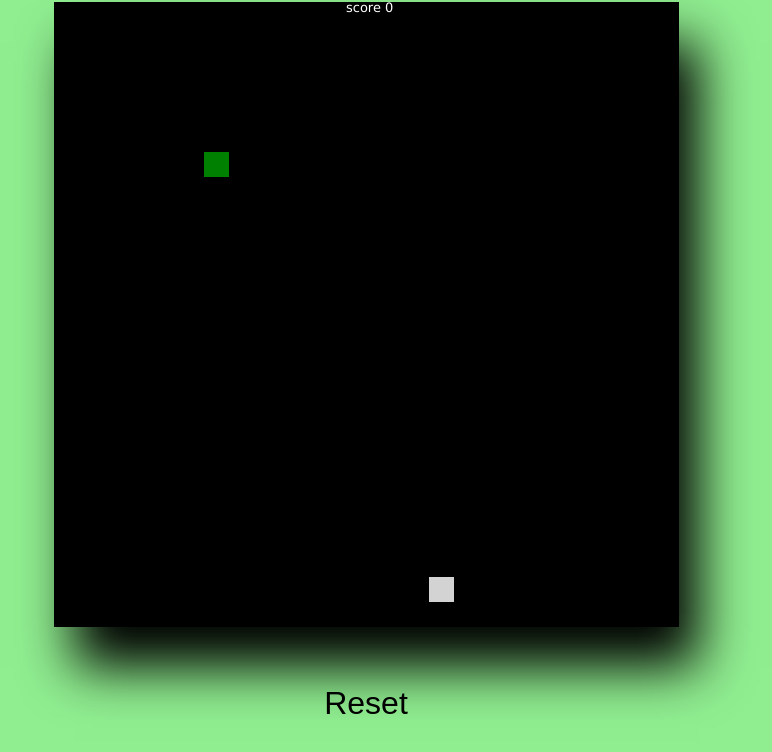
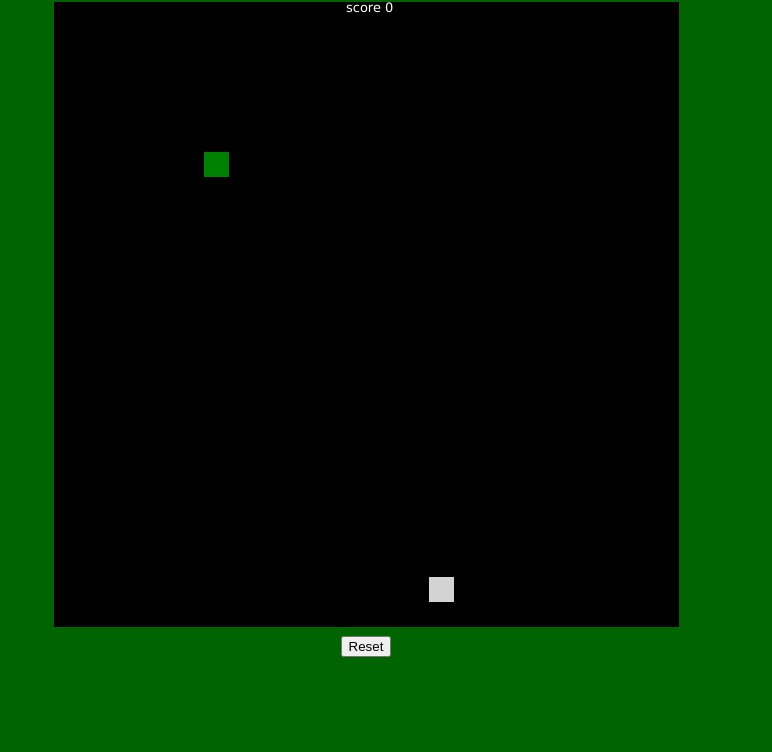
Before and after one commit to dzambr13/Project-1, a plain HTML site: page empty.html in a window 1280 px wide. Shown: the part 90-842 px from the top of the page, without its empty margins (274-1046 px from the left). After the commit the page ends 800 px from the top, so only its background shows below. Drawn offline with Linux system fonts and the light colour scheme.

Commit message:
Added body into css with font style, text aligned in the center, and changed background color

```diff
--- a/game.css
+++ b/game.css
@@ -1,23 +1,5 @@
 body {
     font-family:Impact, Haettenschweiler, 'Arial Narrow Bold', sans-serif;
     text-align: center;
-    background-color: lightgreen;
+    background-color: darkgreen;
 }
-
-canvas {
-    box-shadow: black 20px 40px 50px;
-}
-
-.restartButton{
-    display: flex;
-    justify-content: center;
-}
-
-button {
-    display: inline;
-    background-color: transparent;
-    font-size: 2rem;
-    padding: 3px;
-    margin: 50px;
-    border: 0;
-}
```
Also changed, not shown: index.html (+1 -1 lines).
